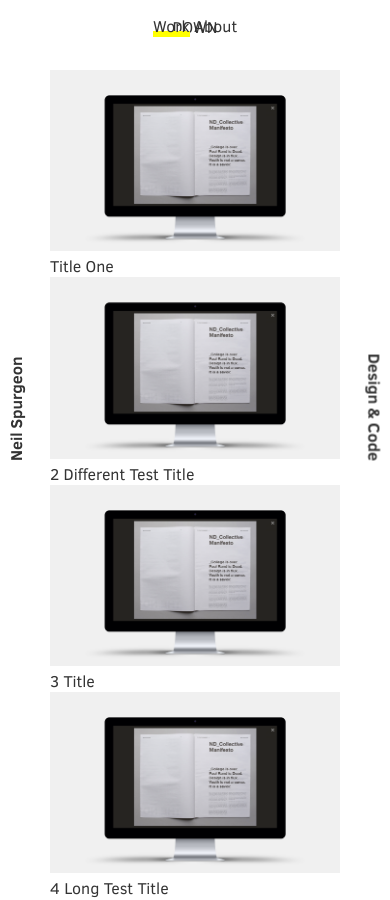
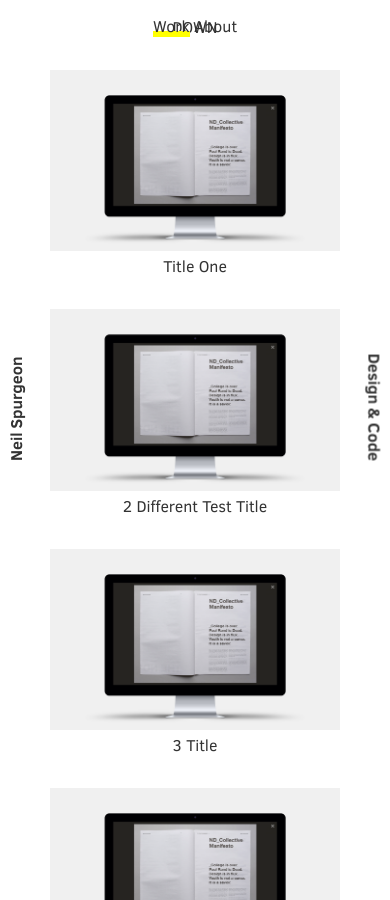
Before and after one commit to neilspurgeon/neilspurgeon.github.io, a Jekyll site: the page built from index.html, in a window 390 px wide and 900 px high, scrolled down 846 px. Built offline with Jekyll 4.4.1, drawn with Linux system fonts in a browser that asks for light colours; nearby versions of some CDN libraries.

Commit message:
styled mobile titles

```diff
--- a/_sass/_modules/_project-menu.scss
+++ b/_sass/_modules/_project-menu.scss
@@ -4,6 +4,7 @@
 
 .project-menu__item {
   list-style-type: none;
+  padding-bottom: 2em;
 }
 
 .project-title {
@@ -20,3 +21,13 @@
   overflow: hidden;
   opacity: 1;
 }
+
+.project-title__mobile {
+  display: inline-block;
+  width: 100%;
+  text-align: center;
+
+  @include breakpoint(laptop) {
+    display: none;
+  }
+}
--- a/index.html
+++ b/index.html
@@ -22,7 +22,7 @@
         <a href="{{ post.url | prepend: site.baseurl }}">
           <img src="{{ post.featured_image }}"/>
         </a>
-        <span>{{ post.title }}</span>
+        <span class="project-title__mobile">{{ post.title }}</span>
       </li>
     {% endfor %}
   </ul>
```
